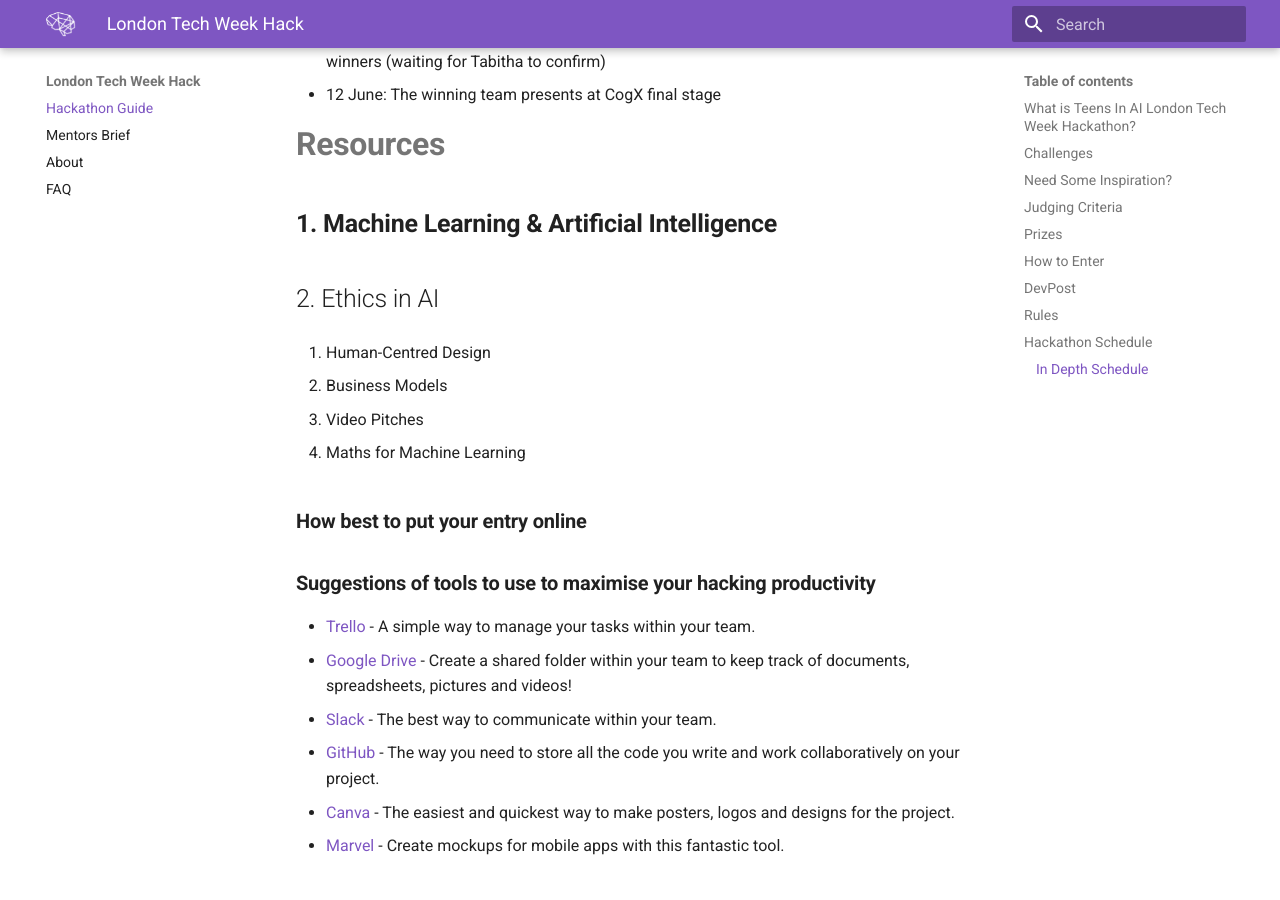
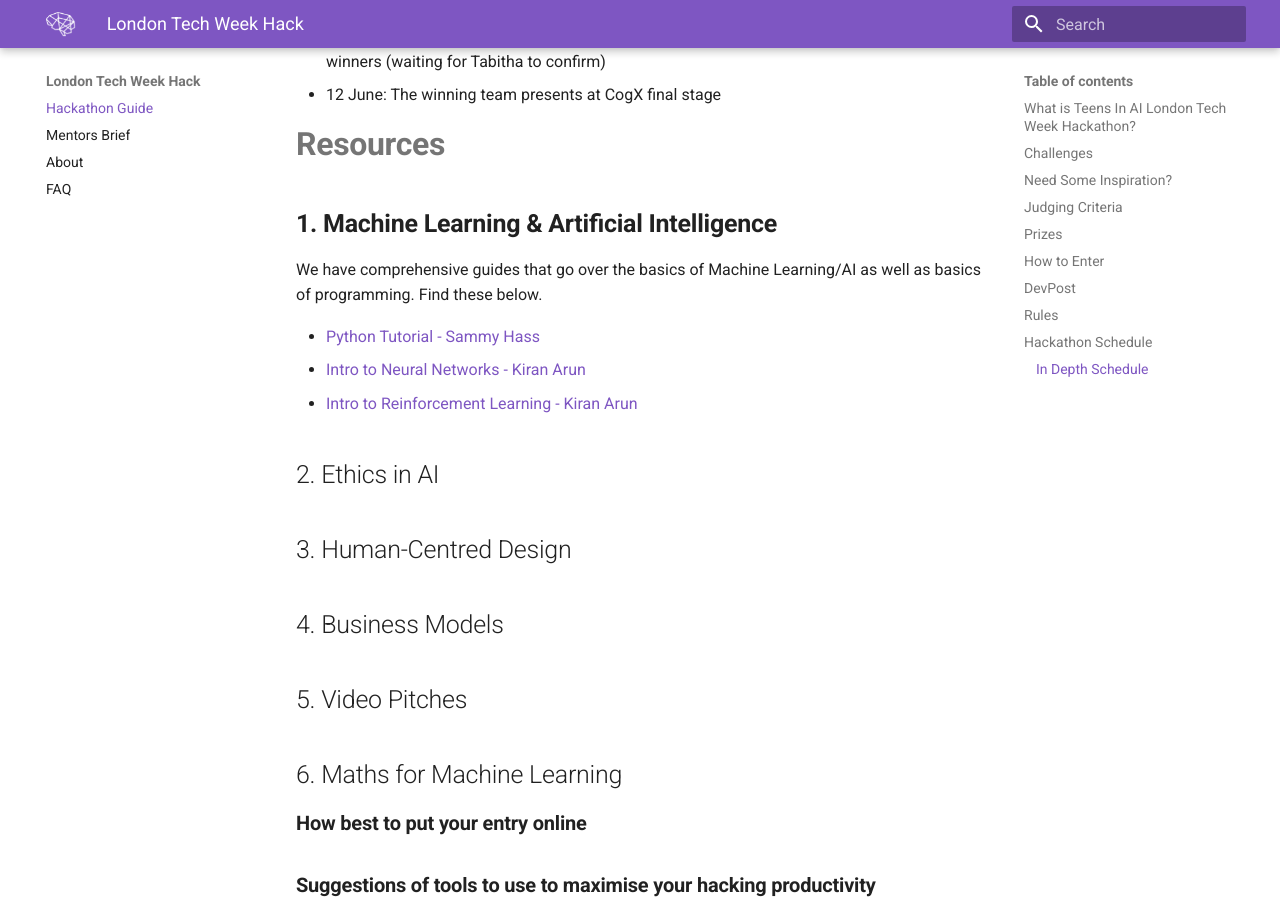
Before and after one commit to elenasinel/tech-week, an MkDocs documentation site: the page built from docs/index.md, in a window 1280 px wide and 900 px high, scrolled down 5721 px. Built offline with MkDocs 1.6.1 and Material for MkDocs 9.7.7, drawn with Linux system fonts in a browser that asks for light colours.

Commit message:
Update Documentation “index”

```diff
--- a/docs/index.md
+++ b/docs/index.md
@@ -98,15 +98,21 @@
 
 ## **1. Machine Learning & Artificial Intelligence**
 
+We have comprehensive guides that go over the basics of Machine Learning/AI as well as basics of programming. Find these below.
+
+* [Python Tutorial - Sammy Hass](https://github.com/SammyHass)
+* [Intro to Neural Networks - Kiran Arun](https://github.com/KiranArun)
+* [Intro to Reinforcement Learning - Kiran Arun](https://github.com/KiranArun/Reinforcement_Learning-101-demo)
+
 ## 2. Ethics in AI
 
-3. Human-Centred Design
+## 3. Human-Centred Design
 
-4. Business Models
+## 4. Business Models
 
-5. Video Pitches
+## 5. Video Pitches
 
-6. Maths for Machine Learning
+## 6. Maths for Machine Learning
 
 ### **How best to put your entry online**
 
```
